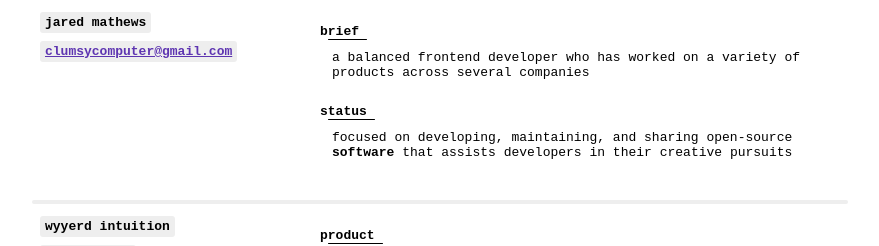
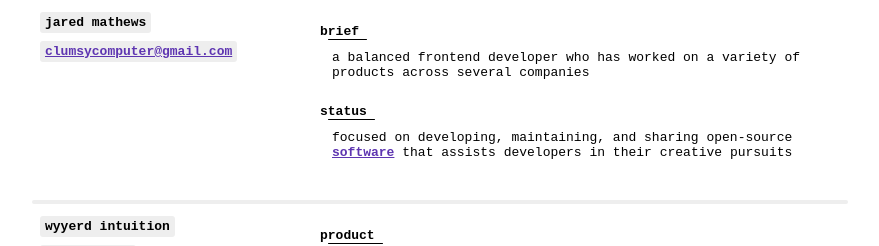
Before and after one commit to clumsycomputer/clumsy-website, a Next.js app: page /resume in a window 1280 px wide. Shown: the top 246 px of the page, without its empty margins (200-1079 px from the left). Built offline with nearby package versions, Linux system fonts and the light colour scheme.

Commit message:
chore(SoftwarePage): prepare for publishing

```diff
--- a/components/pages/resume/ResumePage.tsx
+++ b/components/pages/resume/ResumePage.tsx
@@ -73,8 +73,10 @@ function ResumePageBase(props: ResumePageBaseProps) {
         statusText={
           <Fragment>
             focused on developing, maintaining, and sharing open-source{" "}
-            <Link href="/software">
-              <b>software</b>
+            <Link href="https://clumsycomputer.com/software">
+              <a>
+                <b>software</b>
+              </a>
             </Link>{" "}
             that assists developers in their creative pursuits
           </Fragment>
--- a/components/pages/software/SoftwarePage.tsx
+++ b/components/pages/software/SoftwarePage.tsx
@@ -20,7 +20,7 @@ export const SoftwarePage: NextPage = () => {
         fullName={fullName}
         githubHref={"https://github.com/clumsycomputer"}
         softwareOverview={
-          "the projects here are open versions of software that ive been iterating on in one form or another for almost a decade now, and believe they can offer unique value to the typescript community and beyond"
+          "the projects here are open versions of software that ive been iterating on in one form or another for almost a decade now. i believe they offer unique value to the typescript community and beyond"
         }
       />
       <SoftwareProjectSection
```
Also changed, not shown: 1 other file (tests, documents, lock files or other folders).
